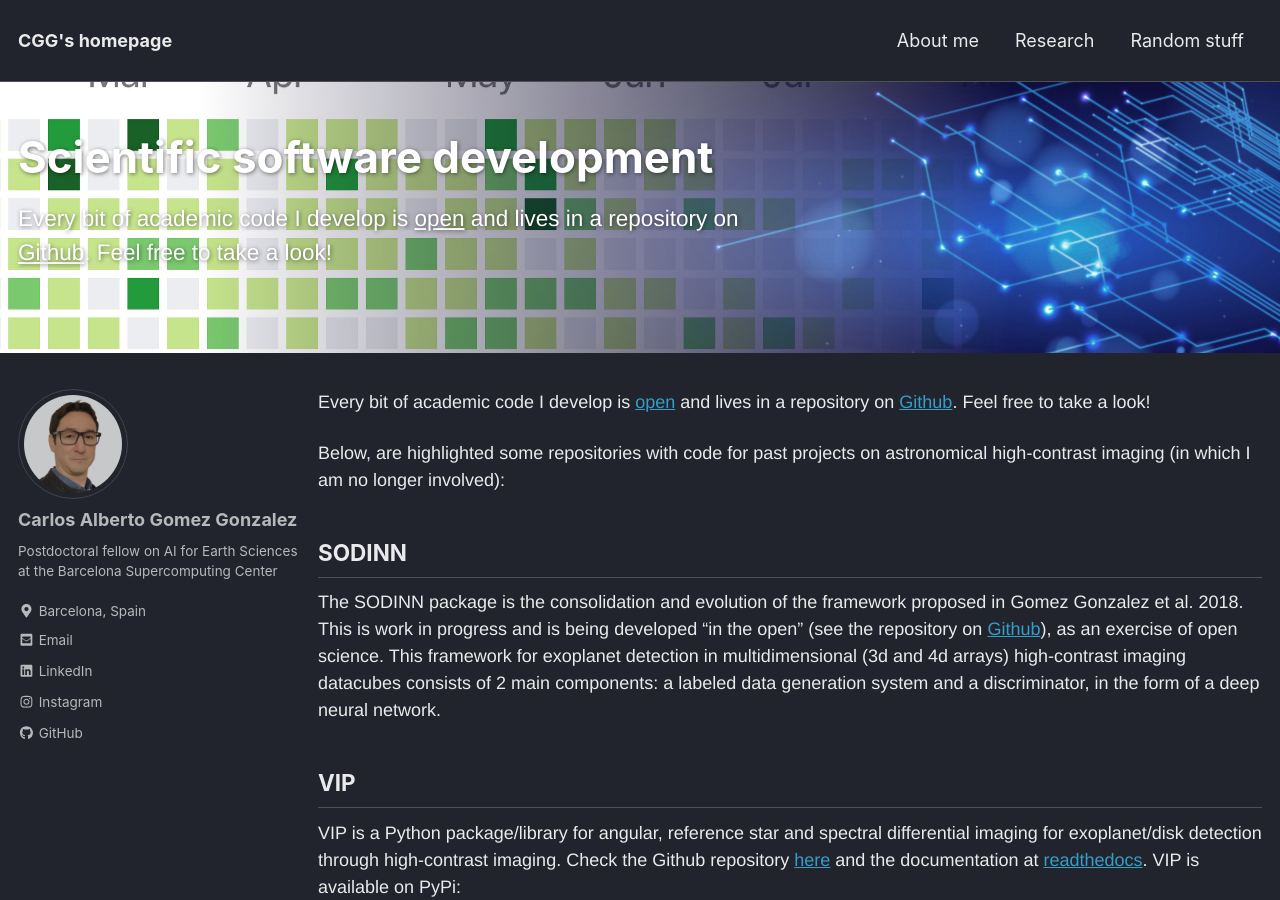
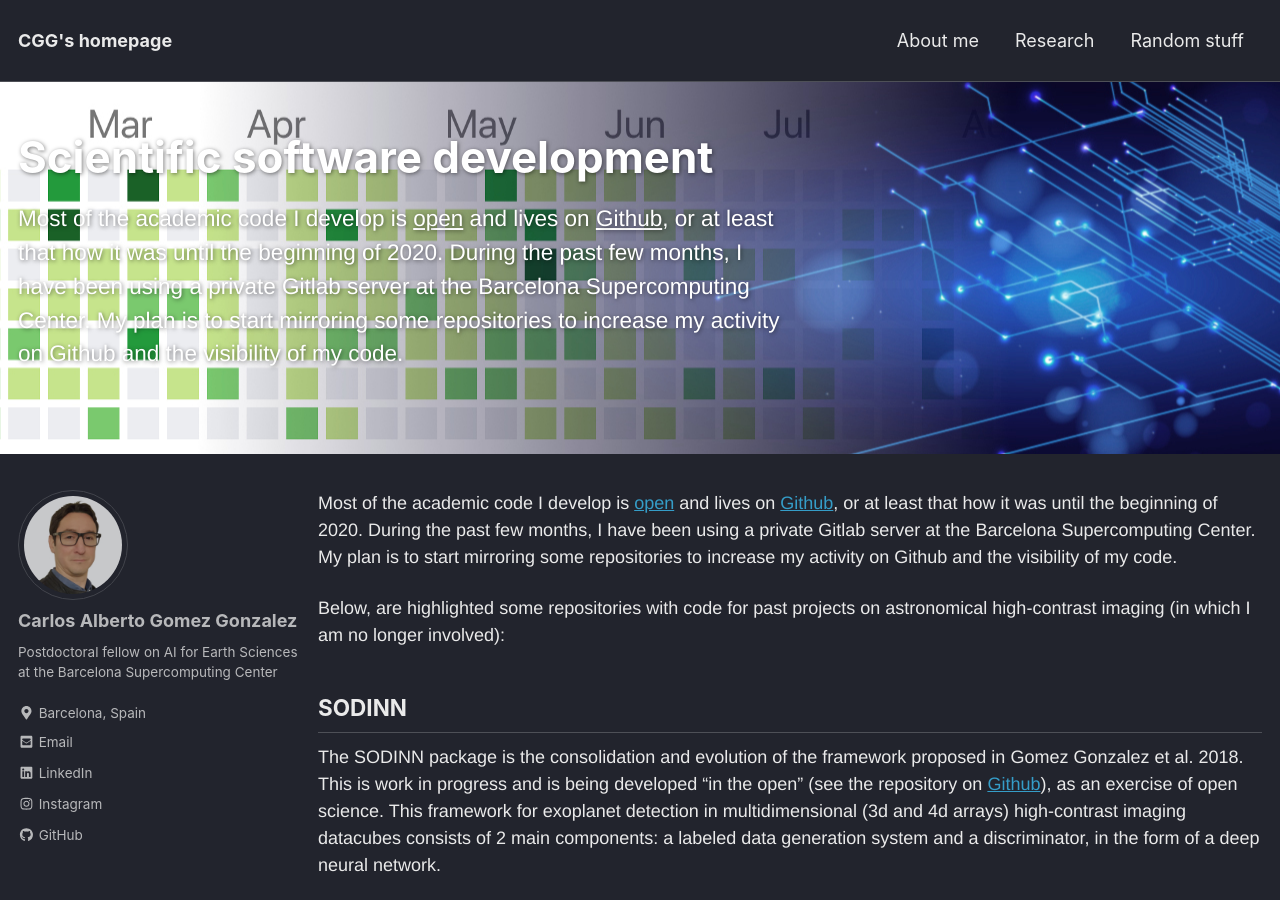
Before and after one commit to carlos-gg/carlos-gg.github.io, a Jekyll site: the page built from _research/3_software.md, in a window 1280 px wide and 900 px high. Built offline with Jekyll 4.4.1, drawn with Linux system fonts in a browser that asks for light colours; nearby versions of some CDN libraries.

Commit message:
update on open software

```diff
--- a/_research/3_software.md
+++ b/_research/3_software.md
@@ -9,7 +9,7 @@ header:
         overlay_filter: 0.0
 ---
 
-Every bit of academic code I develop is [open](https://en.wikipedia.org/wiki/Open_source) and lives in a repository on [Github](https://github.com/carlgogo/). Feel free to take a look!
+Most of the academic code I develop is [open](https://en.wikipedia.org/wiki/Open_source) and lives on [Github](https://github.com/carlgogo/), or at least that how it was until the beginning of 2020. During the past few months, I have been using a private Gitlab server at the Barcelona Supercomputing Center. My plan is to start mirroring some repositories to increase my activity on Github and the visibility of my code.
 
 Below, are highlighted some repositories with code for past projects on astronomical high-contrast imaging (in which I am no longer involved):
 
```
